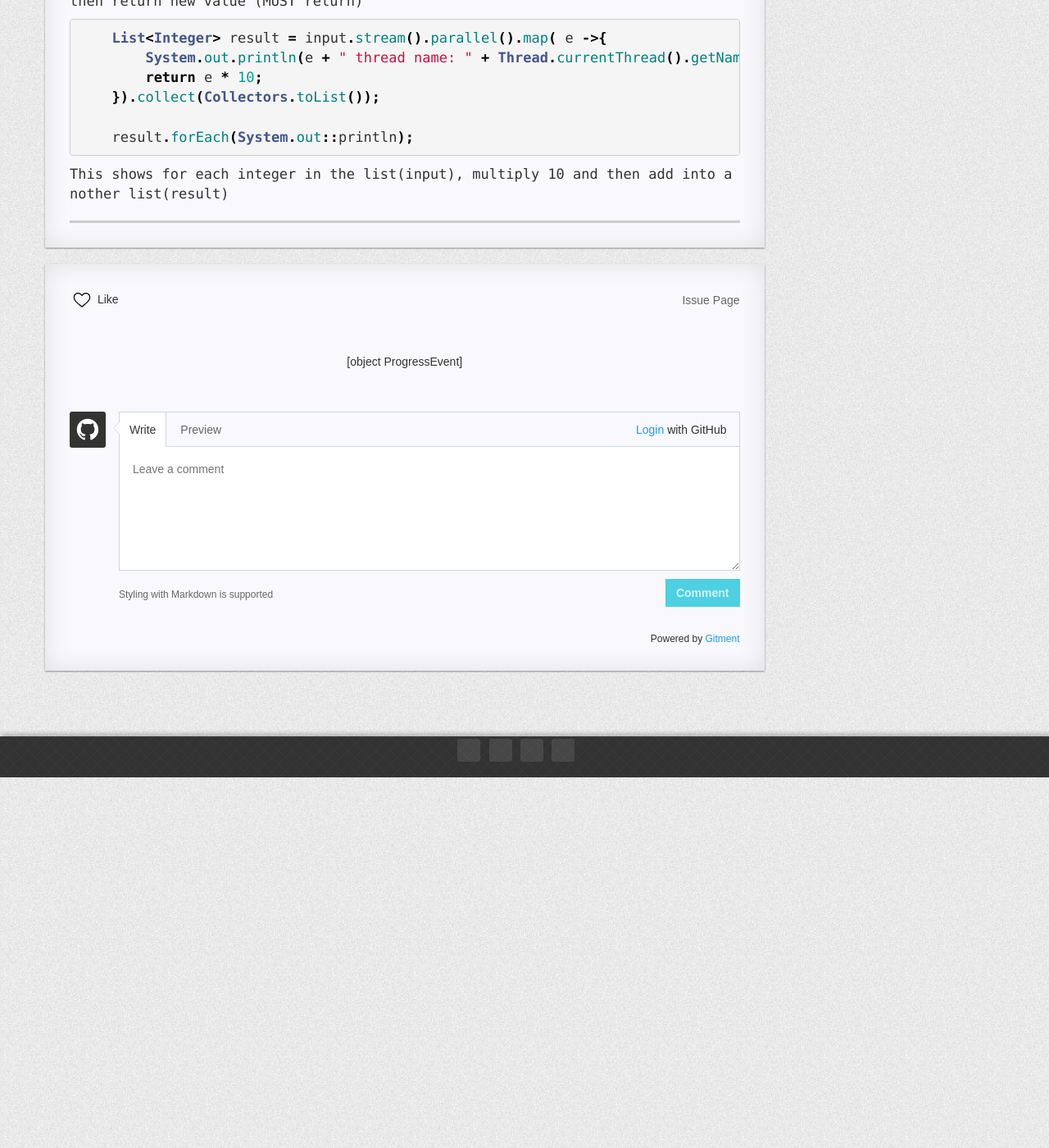
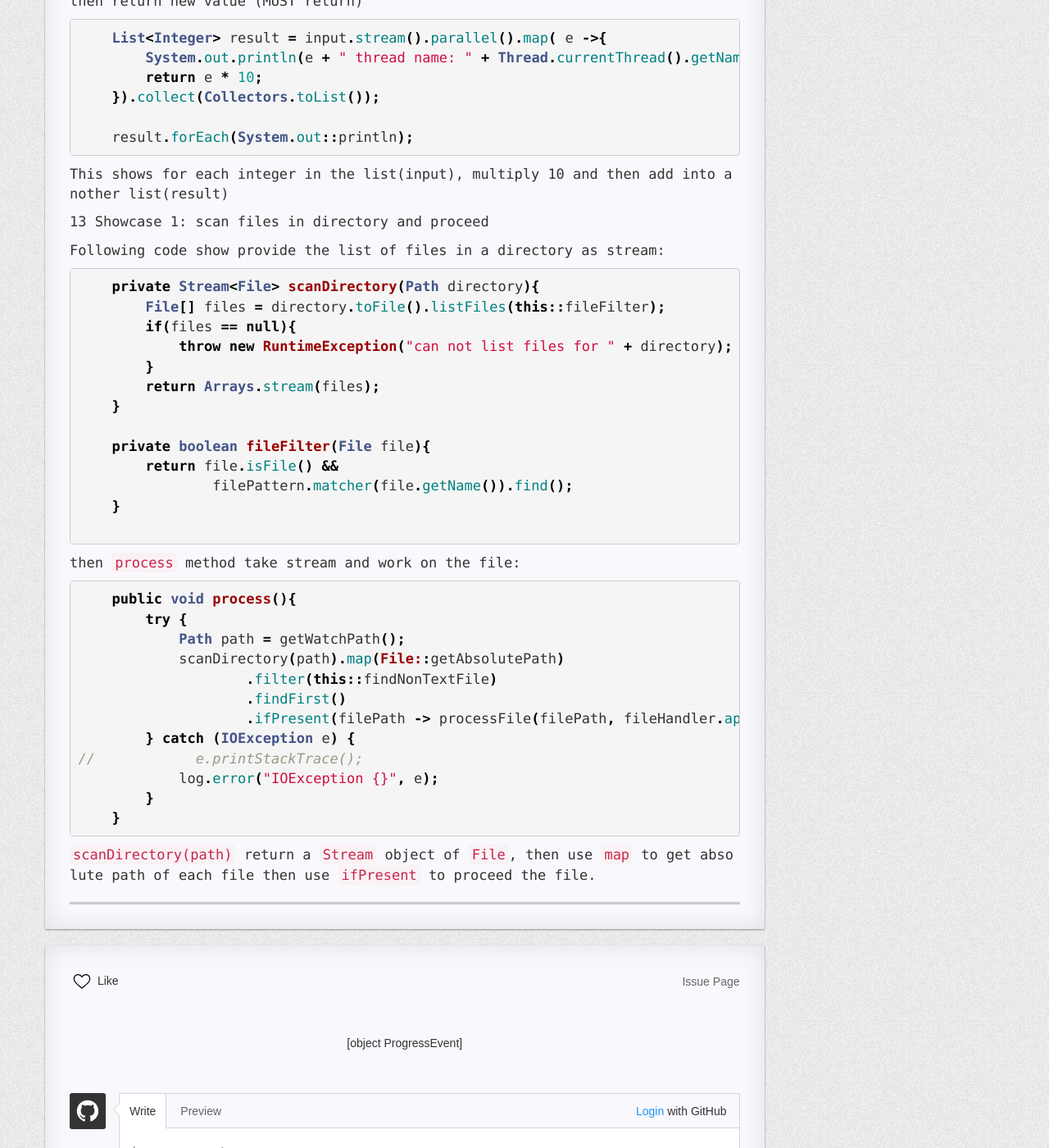
Before and after one commit to R0NGSH3N/r0ngsh3n.github.io, a Jekyll site: the page built from _posts/2017-09-01-stream.md, in a window 1280 px wide and 1400 px high, scrolled down 5140 px. Shown: the whole window at 82% size. Built offline with Jekyll 4.4.1, drawn with Linux system fonts in a browser that asks for light colours; nearby versions of some CDN libraries; comment, search, counter and statistics services are not loaded; a style sheet for code colours, icons or effects is not loaded; before the commit the page ends 6088 px from its top, so only the background shows below that.

Commit message:
update stream file

```diff
--- a/_posts/2017-09-01-stream.md
+++ b/_posts/2017-09-01-stream.md
@@ -253,3 +253,42 @@ You can use `map` method to apply a function (usually lambda) on each element an
 ~~~
 
 This shows for each integer in the list(input), multiply 10 and then add into another list(result)
+
+13 Showcase 1: scan files in directory and proceed
+
+Following code show provide the list of files in a directory as stream:
+
+~~~java
+    private Stream<File> scanDirectory(Path directory){
+        File[] files = directory.toFile().listFiles(this::fileFilter);
+        if(files == null){
+            throw new RuntimeException("can not list files for " + directory);
+        }
+        return Arrays.stream(files);
+    }
+
+    private boolean fileFilter(File file){
+        return file.isFile() &&
+                filePattern.matcher(file.getName()).find();
+    }
+
+~~~
+
+then `process` method take stream and work on the file:
+
+~~~java
+    public void process(){
+        try {
+            Path path = getWatchPath();
+            scanDirectory(path).map(File::getAbsolutePath)
+                    .filter(this::findNonTextFile)
+                    .findFirst()
+                    .ifPresent(filePath -> processFile(filePath, fileHandler.apply(filePath)));
+        } catch (IOException e) {
+//            e.printStackTrace();
+            log.error("IOException {}", e);
+        }
+    }
+~~~
+
+`scanDirectory(path)` return a `Stream` object of `File`, then use `map` to get absolute path of each file then use `ifPresent` to proceed the file.
```
Also changed, not shown: static/img/2021-01-15_img1.png (added).
